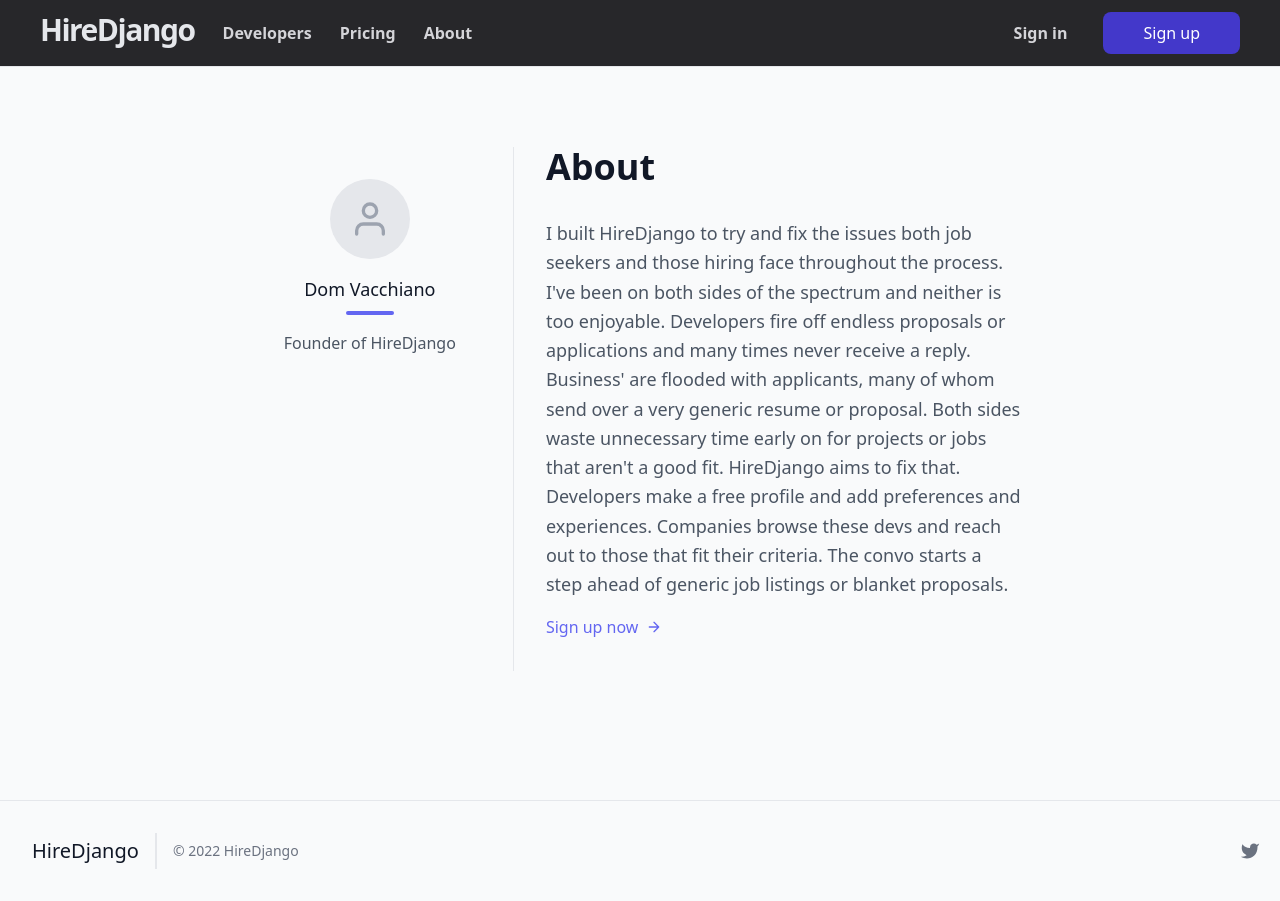
After one commit to vacchiano/HireDjango, a Django app: page /about/ in a window 1280 px wide. The commit adds this page. Run offline with Django 4.2, Linux system fonts and the light colour scheme; some libraries are stand-ins or nearby versions.

Commit message:
added about page

```diff
--- a/jobs/models.py
+++ b/jobs/models.py
@@ -4,8 +4,8 @@
 User = get_user_model()
 
 class Freelancer(models.Model):
-    owner = models.OneToOneField(User, on_delete=models.CASCADE)
-    profile_pic = models.ImageField(upload_to="'profiles/", blank=True)
+    owner = models.OneToOneField(User, on_delete=models.CASCADE, related_name="freelancer")
+    profile_pic = models.ImageField(upload_to="profiles/", blank=True)
     name = models.CharField(max_length=100)
     tagline = models.CharField(max_length=255)
     bio = models.TextField(blank=True)
@@ -16,7 +16,7 @@
 
 class Business(models.Model):
     owner = models.OneToOneField(User, on_delete=models.CASCADE)
-    profile_pic = models.ImageField(upload_to="'profiles/", blank=True)
+    profile_pic = models.ImageField(upload_to="profiles/", blank=True)
     name = models.CharField(max_length=100)
     bio = models.TextField(blank=True)
 
--- a/jobs/templates/jobs/_base.html
+++ b/jobs/templates/jobs/_base.html
@@ -14,16 +14,16 @@
                 <a href="{% url 'home' %}" class="text-3xl font-bold tracking-tighter text-gray-200 hover:text-white lg:pr-2">HireDjango</a>
             </div>
 
-            <nav class="flex-col items-center flex-grow hidden pb-4 md:pb-0 md:flex md:justify-start md:flex-row lg:pl-2">
+            <nav class="flex-col items-center flex-grow hidden pb-4 md:pb-0 md:flex md:justify-start md:flex-row md:pl-2">
                 <a href="{% url 'freelancer-list' %}" class="font-semibold px-3 py-2 rounded hover:text-white hover:cursor-pointer mr-1">Developers</a>
                 <a class="font-semibold px-3 py-2 rounded hover:text-white hover:cursor-pointer mr-1">Pricing</a>
-                <a class="font-semibold px-3 py-2 rounded hover:text-white hover:cursor-pointer">About</a>
+                <a href="{% url 'about' %}" class="font-semibold px-3 py-2 rounded hover:text-white hover:cursor-pointer">About</a>
 
                 <div class="inline-flex items-center gap-2 list-none md:ml-auto">
                     {% if user.is_authenticated %}
                     <p>{{user.email}}</p>
                     {% if user.freelancer.profile_pic %}
-                    <img class="w-12 h-12 border-2 rounded-full mr-4" src="{{ user.freelancer.profile_pic.url }}" alt="Profile pic">
+                    <img class="w-12 h-12 border-2 rounded-full mr-4" src="{{ user.freelancer.profile_pic.url }}"" alt="Profile pic">
                     {% endif %}
                     {% if user.business.profile_pic %}
                     <img class="w-10 border rounded-full mr-4" src="{{ user.business.profile_pic.url }}" alt="Profile pic">
--- /dev/null
+++ b/jobs/templates/jobs/about.html
@@ -0,0 +1,39 @@
+{% extends 'jobs/_base.html' %}
+
+{% block content %}
+<div class="px-12 mx-auto max-w-7xl">
+    <section class="text-gray-600 body-font">
+        <div class="container px-5 mx-auto flex flex-col">
+          <div class="lg:w-4/6 mx-auto">
+            <div class="flex flex-col sm:flex-row my-10">
+              <div class="sm:w-1/3 text-center sm:pr-8 sm:py-8">
+                <div class="w-20 h-20 rounded-full inline-flex items-center justify-center bg-gray-200 text-gray-400">
+                  <svg fill="none" stroke="currentColor" stroke-linecap="round" stroke-linejoin="round" stroke-width="2" class="w-10 h-10" viewBox="0 0 24 24">
+                    <path d="M20 21v-2a4 4 0 00-4-4H8a4 4 0 00-4 4v2"></path>
+                    <circle cx="12" cy="7" r="4"></circle>
+                  </svg>
+                </div>
+                <div class="flex flex-col items-center text-center justify-center">
+                  <h2 class="font-medium title-font mt-4 text-gray-900 text-lg">Dom Vacchiano</h2>
+                  <div class="w-12 h-1 bg-indigo-500 rounded mt-2 mb-4"></div>
+                  <p class="text-base">Founder of HireDjango</p>
+                </div>
+              </div>
+              <div class="sm:w-2/3 sm:pl-8 sm:py-8 sm:border-l border-gray-200 sm:border-t-0 border-t mt-4 pt-4 sm:mt-0 text-center sm:text-left">
+                <p class="-mt-8 mb-8 text-4xl font-semibold text-gray-900">About</p>
+                <p class="leading-relaxed text-lg mb-4">I built HireDjango to try and fix the issues both job seekers and those hiring face throughout the process. I've been on both sides of the spectrum and neither is too enjoyable. Developers fire off endless proposals or applications and many times never receive a reply. Business' are flooded with applicants, many of whom send over a very generic resume or proposal. Both sides waste unnecessary time early on for projects or jobs that aren't a good fit. HireDjango aims to fix that. Developers make a free profile and add preferences and experiences. Companies browse these devs and reach out to those that fit their criteria. The convo starts a step ahead of generic job listings or blanket proposals.</p>
+                {% if not user.is_authenticated %}
+                    <a href="{% url 'account_signup' %}" class="text-indigo-500 inline-flex items-center">Sign up now
+                        <svg fill="none" stroke="currentColor" stroke-linecap="round" stroke-linejoin="round" stroke-width="2" class="w-4 h-4 ml-2" viewBox="0 0 24 24">
+                          <path d="M5 12h14M12 5l7 7-7 7"></path>
+                        </svg>
+                      </a>
+                {% endif %}
+              </div>
+            </div>
+          </div>
+        </div>
+      </section>
+</div>
+
+{% endblock content %}
--- a/jobs/templates/jobs/business_form.html
+++ b/jobs/templates/jobs/business_form.html
@@ -2,12 +2,12 @@
 {% load tailwind_filters %}
 
 {% block content %}
-<div>
-    <h1 class="text-2xl my-4">Create Business Profile</h1>
+<div class="p-6 max-w-2xl mx-auto rounded shadow bg-white">
+    <h1 class="text-slate-800 text-4xl mb-4 font-semibold">Create Business Profile</h1>
     <form method="POST" enctype="multipart/form-data">
         {% csrf_token %}
         {{form|crispy}}
-        <input class="px-8 py-2 text-white bg-blue-600 rounded-lg hover:bg-blue-700 hover:cursor-pointer" type="submit" value="Save">
+        <input class="px-10 py-2 text-white bg-blue-600 rounded-lg hover:bg-blue-700 hover:cursor-pointer" type="submit" value="Save">
     </form>
 </div>
 
--- a/jobs/templates/jobs/freelancer_list.html
+++ b/jobs/templates/jobs/freelancer_list.html
@@ -1,7 +1,8 @@
 {% extends 'jobs/_base.html' %}
 
 {% block content %}
-    <h1 class="text-4xl font-bold mb-8">All Freelance Developers</h1>
+    <div class="md:mx-10">
+        <h1 class="text-4xl font-bold mb-8">All Django Developers</h1>
         <div class="shadow bg-white">
             {% for freelancer in object_list %}
             <a href="{% url 'freelancer-detail' freelancer.pk %}">
@@ -23,5 +24,6 @@
             </a>
             {% endfor %}
         </div>
+    </div>
 
 {% endblock content %}
--- a/jobs/urls.py
+++ b/jobs/urls.py
@@ -1,11 +1,12 @@
 from django.urls import path
 
-from .views import (index, BusinessCreateView,
+from .views import (index, about, BusinessCreateView,
                     FreelancerCreateView, FreelancerDetailView,
                     FreelancerListView, handle_login)
 
 urlpatterns = [
     path('', index, name='home'),
+    path('about/', about, name='about'),
     path('developers/', FreelancerListView.as_view(), name='freelancer-list'),
     path('account-setup/', handle_login, name='handle-login'),
     path('developer/<int:pk>/', FreelancerDetailView.as_view(), name='freelancer-detail'),
--- a/jobs/views.py
+++ b/jobs/views.py
@@ -8,6 +8,9 @@
 
 def index(request):
     return render(request, 'jobs/index.html')
+
+def about(request):
+    return render(request, 'jobs/about.html')
 
 class FreelancerListView(ListView):
     model = Freelancer
```
Also changed, not shown: jobs/migrations/0003_alter_business_profile_pic_and_more.py (added), jobs/migrations/0004_alter_freelancer_owner.py (added). Lines whose indentation alone changed are shown as unchanged.
